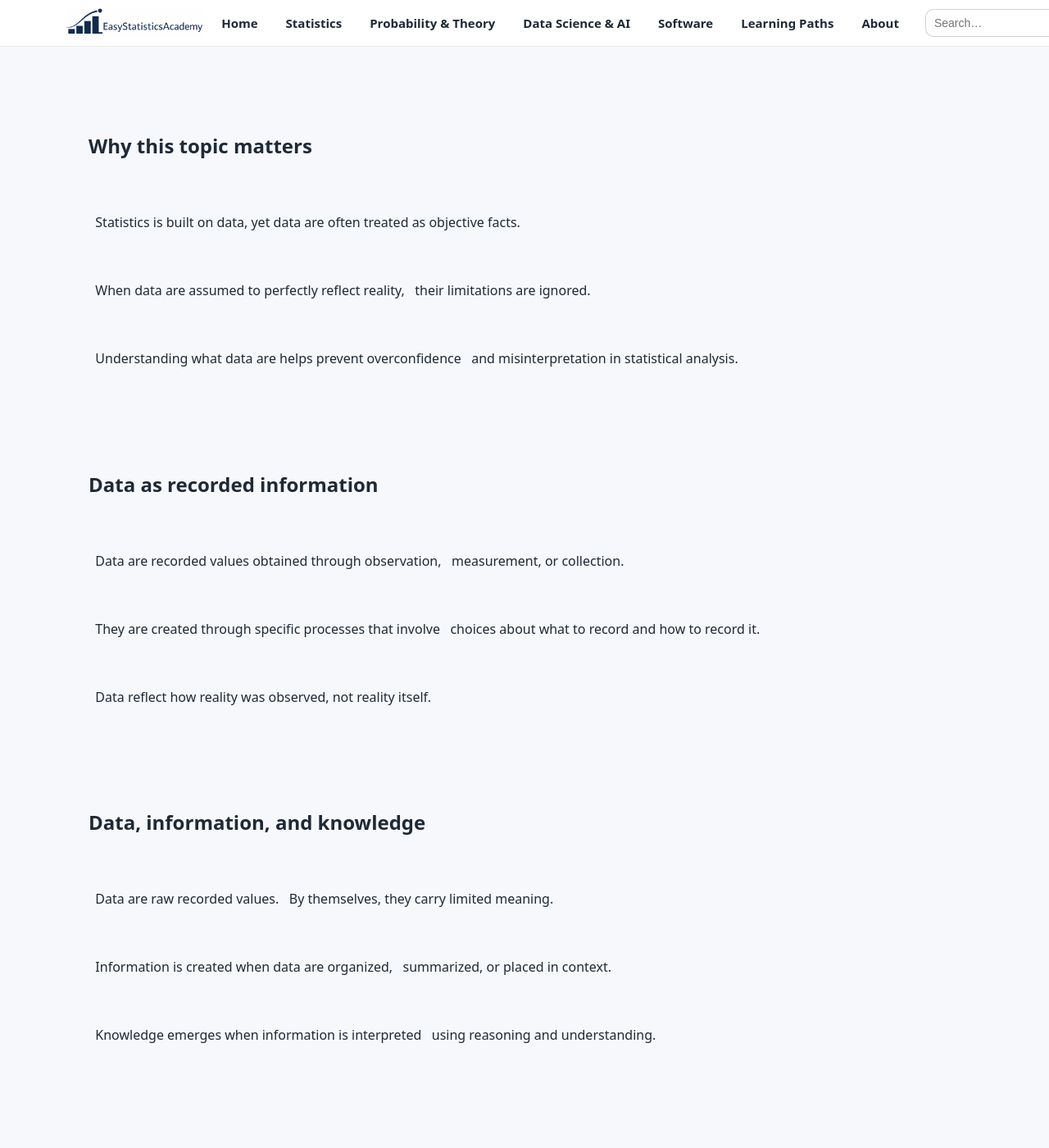
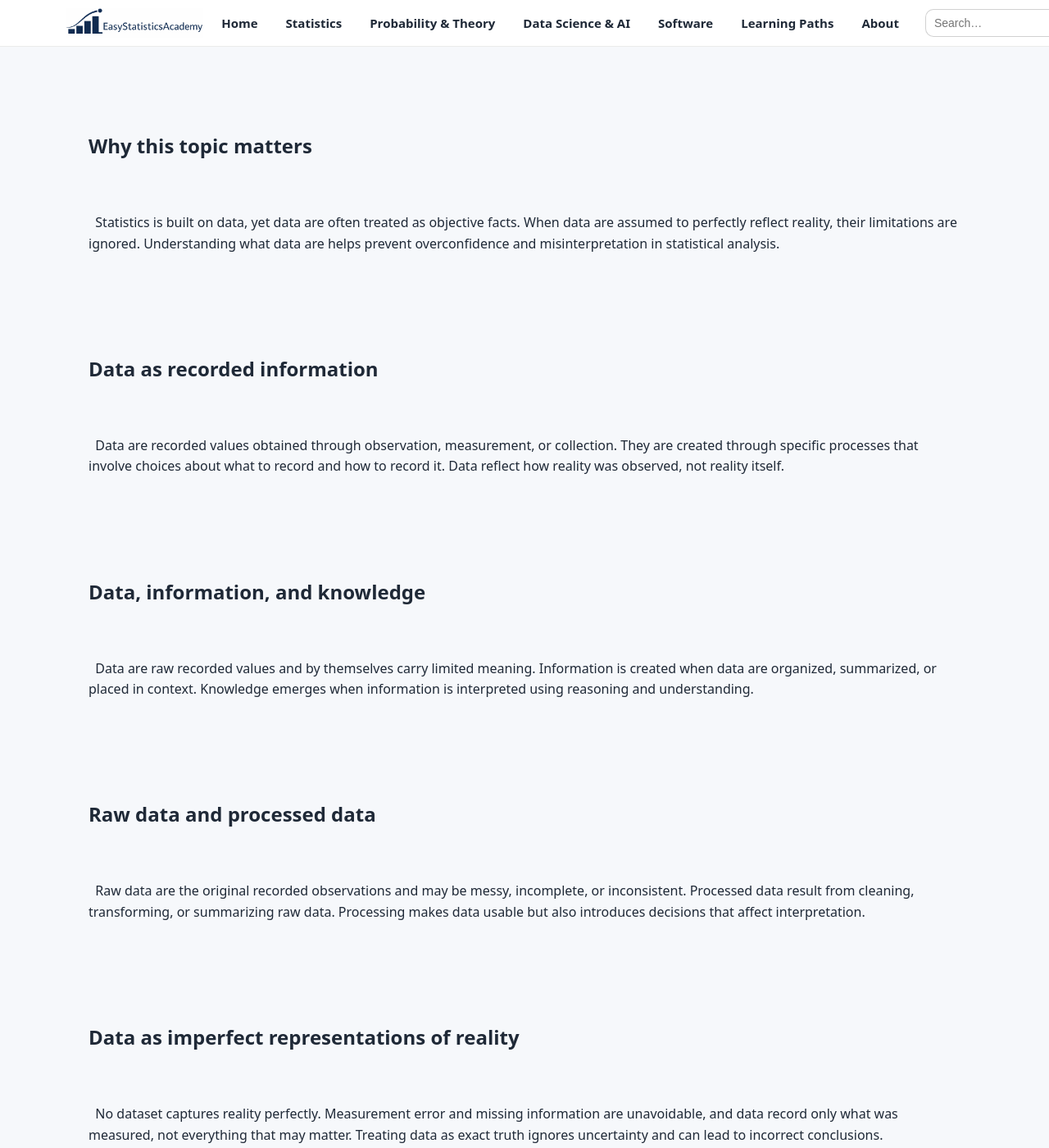
Before and after one commit to ammar-homaida-statistics/easystatisticsacademy, a Jekyll site: the page built from foundations/what-is-data/index.md, in a window 1280 px wide and 1400 px high, scrolled down 1007 px. Shown: the whole window at 82% size. Built offline with Jekyll 4.4.1, drawn with Linux system fonts in a browser that asks for light colours; some of the changed text lies outside the part shown.

Commit message:
Update index.md

```diff
--- a/foundations/what-is-data/index.md
+++ b/foundations/what-is-data/index.md
@@ -42,9 +42,9 @@
 
 &nbsp;   <p class="lead">
 
-&nbsp;     This lesson explains what data are, how data differ from information
+&nbsp;     This lesson explains what data are, how data differ from information and knowledge,
 
-&nbsp;     and knowledge, and why data never perfectly represent reality.
+&nbsp;     and why data never perfectly represent reality.
 
 &nbsp;   </p>
 
@@ -98,27 +98,7 @@
 
 &nbsp;   <p>
 
-&nbsp;     Statistics is built on data, yet data are often treated as objective facts.
-
-&nbsp;   </p>
-
-
-
-&nbsp;   <p>
-
-&nbsp;     When data are assumed to perfectly reflect reality,
-
-&nbsp;     their limitations are ignored.
-
-&nbsp;   </p>
-
-
-
-&nbsp;   <p>
-
-&nbsp;     Understanding what data are helps prevent overconfidence
-
-&nbsp;     and misinterpretation in statistical analysis.
+&nbsp;     Statistics is built on data, yet data are often treated as objective facts. When data are assumed to perfectly reflect reality, their limitations are ignored. Understanding what data are helps prevent overconfidence and misinterpretation in statistical analysis.
 
 &nbsp;   </p>
 
@@ -138,27 +118,7 @@
 
 &nbsp;   <p>
 
-&nbsp;     Data are recorded values obtained through observation,
-
-&nbsp;     measurement, or collection.
-
-&nbsp;   </p>
-
-
-
-&nbsp;   <p>
-
-&nbsp;     They are created through specific processes that involve
-
-&nbsp;     choices about what to record and how to record it.
-
-&nbsp;   </p>
-
-
-
-&nbsp;   <p>
-
-&nbsp;     Data reflect how reality was observed, not reality itself.
+&nbsp;     Data are recorded values obtained through observation, measurement, or collection. They are created through specific processes that involve choices about what to record and how to record it. Data reflect how reality was observed, not reality itself.
 
 &nbsp;   </p>
 
@@ -178,29 +138,7 @@
 
 &nbsp;   <p>
 
-&nbsp;     Data are raw recorded values.
-
-&nbsp;     By themselves, they carry limited meaning.
-
-&nbsp;   </p>
-
-
-
-&nbsp;   <p>
-
-&nbsp;     Information is created when data are organized,
-
-&nbsp;     summarized, or placed in context.
-
-&nbsp;   </p>
-
-
-
-&nbsp;   <p>
-
-&nbsp;     Knowledge emerges when information is interpreted
-
-&nbsp;     using reasoning and understanding.
+&nbsp;     Data are raw recorded values and by themselves carry limited meaning. Information is created when data are organized, summarized, or placed in context. Knowledge emerges when information is interpreted using reasoning and understanding.
 
 &nbsp;   </p>
 
@@ -220,29 +158,7 @@
 
 &nbsp;   <p>
 
-&nbsp;     Raw data are the original recorded observations.
-
-&nbsp;     They may be messy, incomplete, or inconsistent.
-
-&nbsp;   </p>
-
-
-
-&nbsp;   <p>
-
-&nbsp;     Processed data result from cleaning, transforming,
-
-&nbsp;     or summarizing raw data.
-
-&nbsp;   </p>
-
-
-
-&nbsp;   <p>
-
-&nbsp;     Processing makes data usable but also introduces
-
-&nbsp;     decisions that affect interpretation.
+&nbsp;     Raw data are the original recorded observations and may be messy, incomplete, or inconsistent. Processed data result from cleaning, transforming, or summarizing raw data. Processing makes data usable but also introduces decisions that affect interpretation.
 
 &nbsp;   </p>
 
@@ -262,29 +178,7 @@
 
 &nbsp;   <p>
 
-&nbsp;     No dataset captures reality perfectly.
-
-&nbsp;     Measurement error and missing information are unavoidable.
-
-&nbsp;   </p>
-
-
-
-&nbsp;   <p>
-
-&nbsp;     Data record only what was measured,
-
-&nbsp;     not everything that may matter.
-
-&nbsp;   </p>
-
-
-
-&nbsp;   <p>
-
-&nbsp;     Treating data as exact truth ignores uncertainty
-
-&nbsp;     and can lead to incorrect conclusions.
+&nbsp;     No dataset captures reality perfectly. Measurement error and missing information are unavoidable, and data record only what was measured, not everything that may matter. Treating data as exact truth ignores uncertainty and can lead to incorrect conclusions.
 
 &nbsp;   </p>
 
@@ -304,9 +198,7 @@
 
 &nbsp;   <p>
 
-&nbsp;     Data are recorded observations, not reality itself.
-
-&nbsp;     They must always be interpreted with care.
+&nbsp;     Data are recorded observations, not reality itself. They must always be interpreted with care.
 
 &nbsp;   </p>
 
@@ -326,11 +218,7 @@
 
 &nbsp;   <p>
 
-&nbsp;     Data are recorded values created through measurement.
-
-&nbsp;     They differ from information and knowledge and never
-
-&nbsp;     perfectly represent the real world.
+&nbsp;     Data are recorded values created through measurement. They differ from information and knowledge and never perfectly represent the real world.
 
 &nbsp;   </p>
 
```
